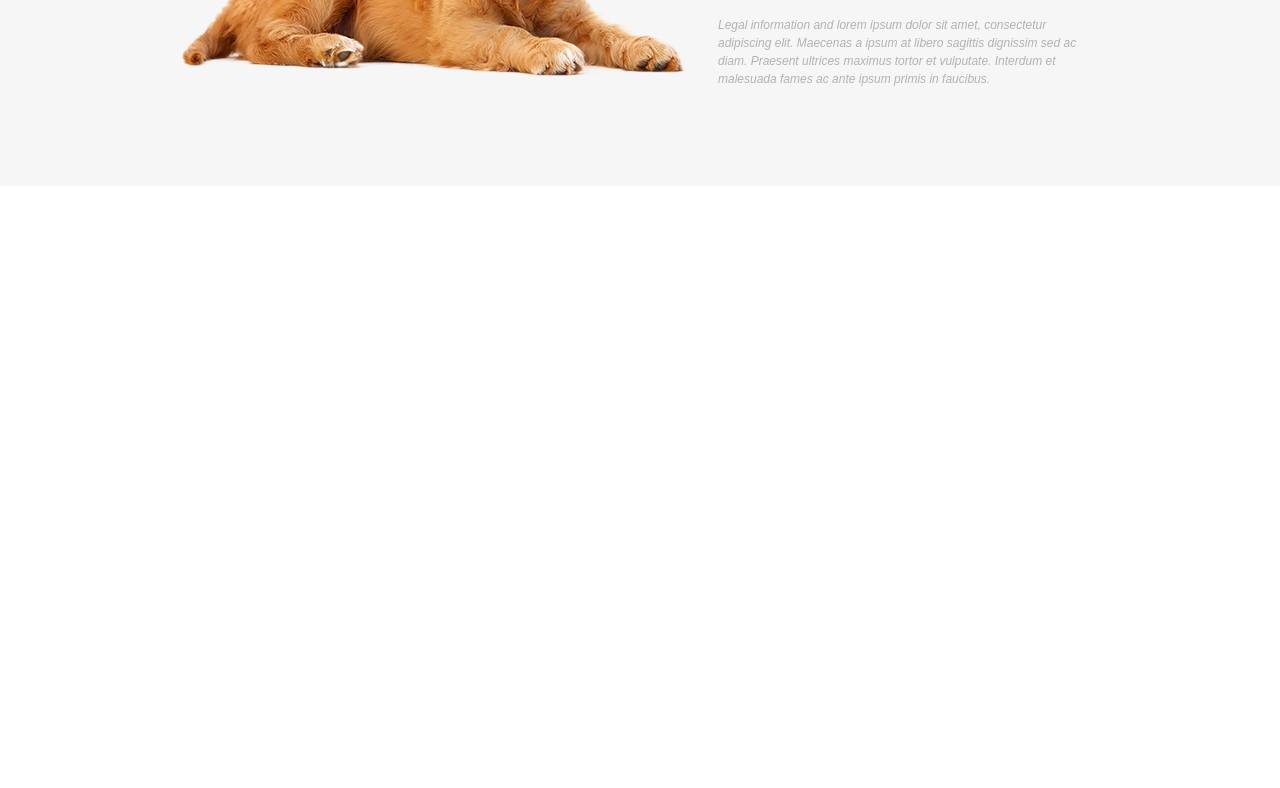
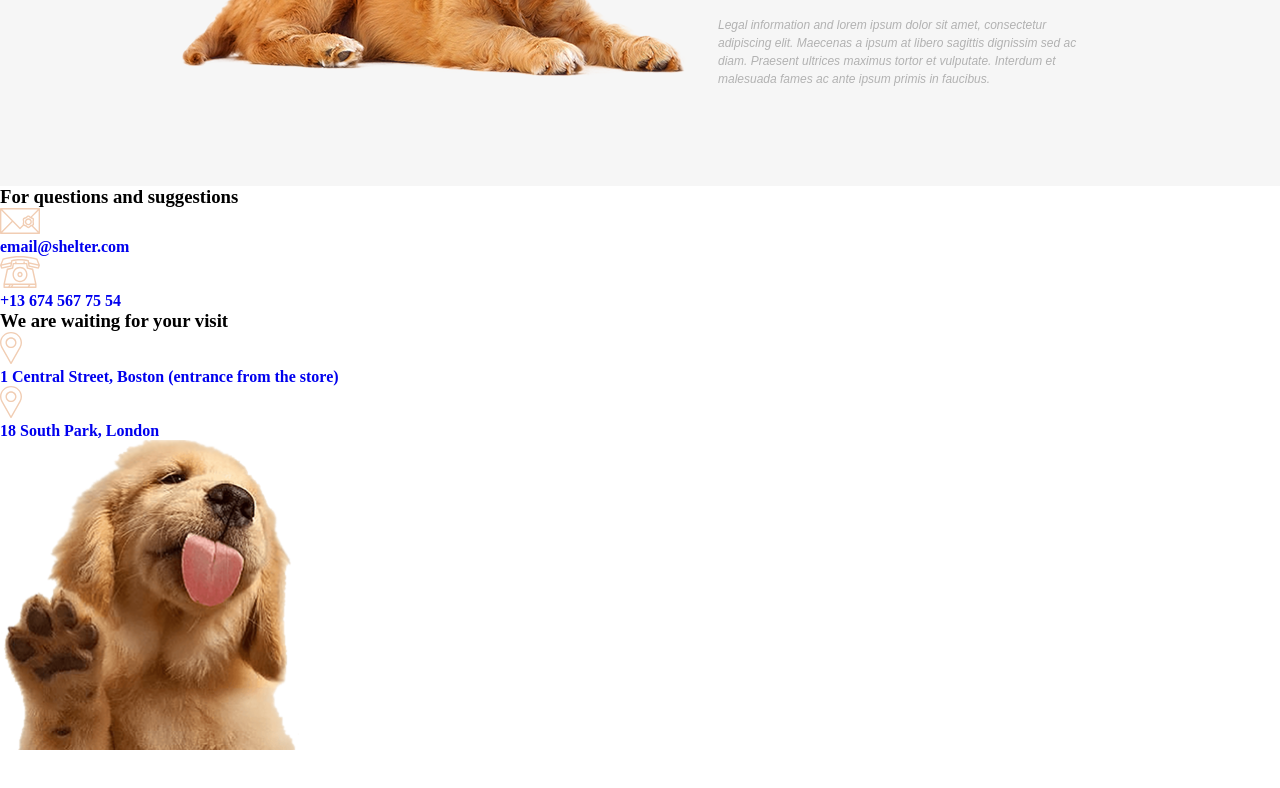
Before and after one commit to turik777/rsschool-projects, a plain HTML site: page shelter/pages/main/index.html in a window 1280 px wide. Shown: the part 3430-4218 px from the top of the page. Drawn offline with Linux system fonts and the light colour scheme.

Commit message:
feat: add footer

```diff
--- a/shelter/pages/main/index.html
+++ b/shelter/pages/main/index.html
@@ -132,7 +132,7 @@
                 <section class="donation">
                     <img src="/assets/images/donation-dog.png" alt="Dog">
                     <div class="donation-content">
-                        <h3 class="donation-heading">You can also make a donation</h3>
+                        <h3 class="donation-heading">You can also <br> make a donation</h3>
                         <h5 class="donation-subheading">Name of the bank / Type of bank account</h5>
                         <div class="credit-card">
                             <img src="/assets/icons/credit-card.svg" alt="Credit Card Icon">
@@ -144,5 +144,36 @@
             </div>
         </div>
     </main>
+
+    <div class="footer-background">
+        <div class="wrapper">
+            <footer class="footer">
+                <div class="footer-contacts">
+                    <h3 class="contacts-title">For questions and suggestions</h3>
+                    <div class="contacts-email">
+                        <img src="/assets/icons/mail.svg" alt="Mail Icon">
+                        <h4 class="email"><a href="mailto:email@shelter.com">email@shelter.com</a></h4>
+                    </div>
+                    <div class="contacts-phone">
+                        <img src="/assets/icons/phone.svg" alt="Phone Icon">
+                        <h4 class="phone"><a href="tel:+136745677554">+13 674 567 75 54</a></h4>
+                    </div>
+                </div>
+                <div class="footer-locations">
+                    <h3 class="location-title">We are waiting for your visit</h3>
+                    <div class="location-address">
+                        <img src="/assets/icons/pin.svg" alt="Pin Icon">
+                        <h4 class="address"><a href="http://maps.google.com/?q=1 Central St, Boston, MA 02109, USA" target="_blank" rel="noopener">1 Central Street, Boston (entrance from the store)</a></h4>
+                    </div>
+                    <div class="location-address">
+                        <img src="/assets/icons/pin.svg" alt="Pin Icon">
+                        <h4 class="address"><a href="http://maps.google.com/?q=18 S Park Rd Court, London SW19 8TD, UK" target="_blank" rel="noopener">18 South Park, London</a></h4>
+                    </div>
+                </div>
+                <img src="/assets/images/footer-puppy.png" alt="Puppy">
+            </footer>
+        </div>
+    </div>
+
 </body>
 </html>
```
